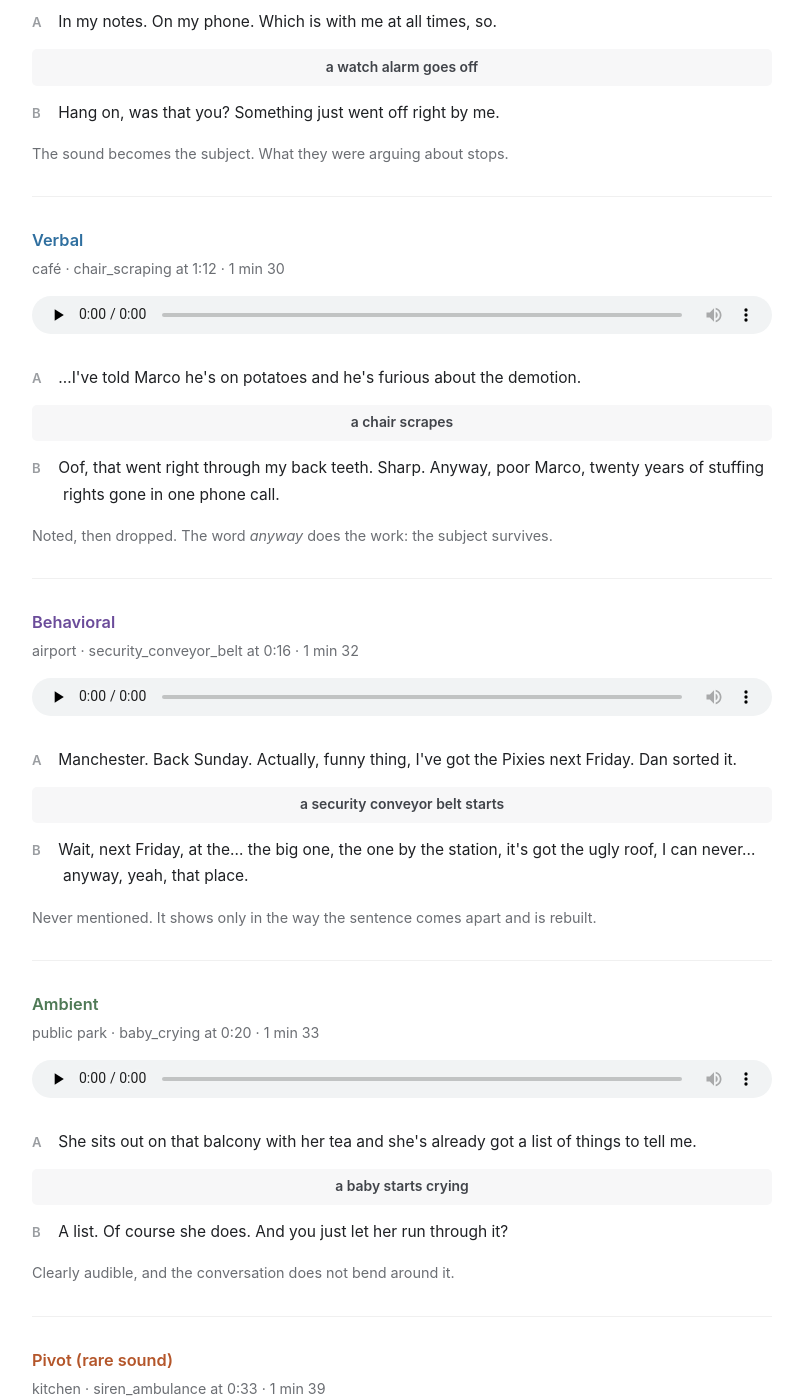
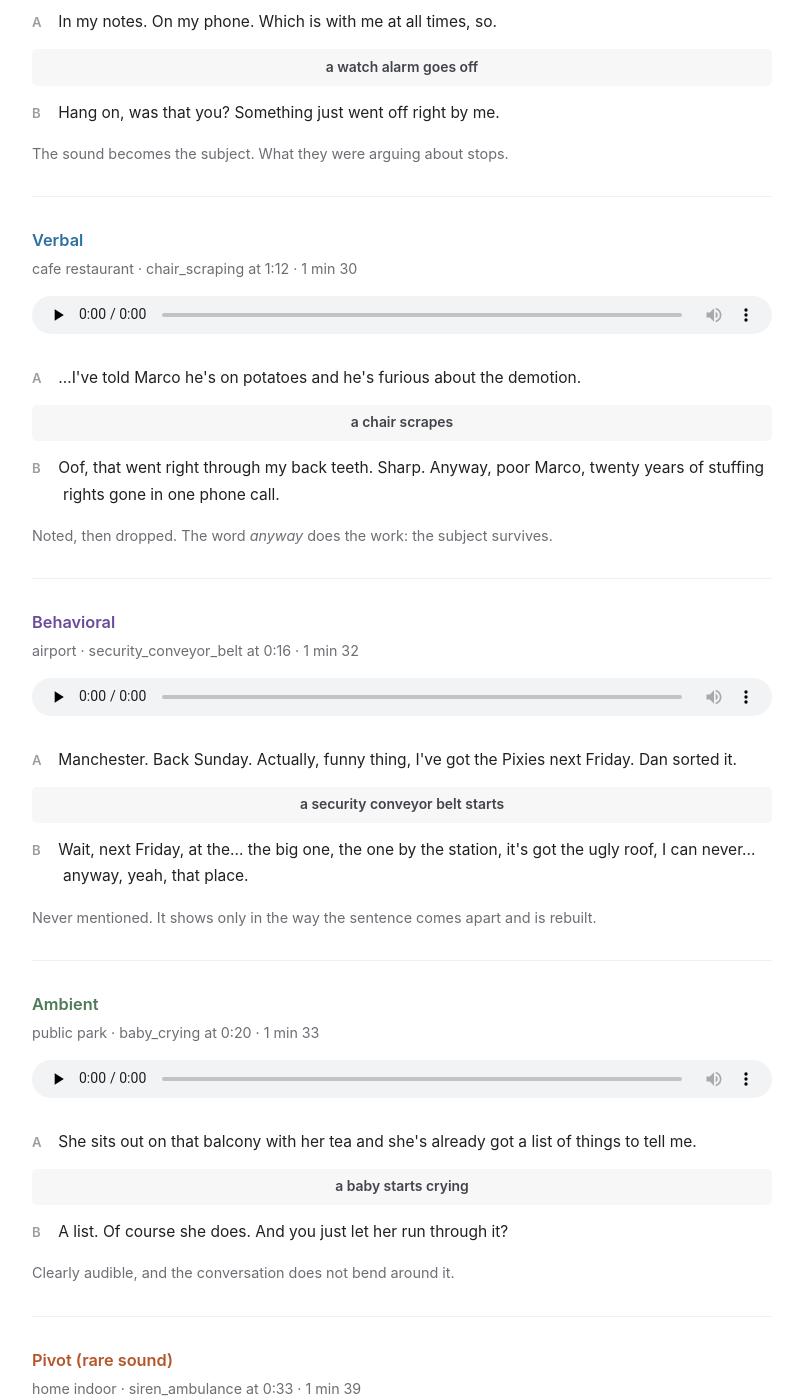
Before and after one commit to marcelgibier/marcelgibier.github.io, a Jekyll site: the page cares/index.html, which Jekyll copies as it is, in a window 1280 px wide and 1400 px high, scrolled down 2048 px. Shown: the whole window, without its empty margins (238-1041 px from the left). Built offline with Jekyll 4.4.1, drawn with Linux system fonts in a browser that asks for light colours.

Commit message:
Use the real scene names in the examples
kitchen is not one of the thirteen scenes; the fifth example is home_indoor.
cafe was also a shortening of cafe_restaurant.

```diff
--- a/cares/index.html
+++ b/cares/index.html
@@ -132,7 +132,7 @@ footer a{color:#6b6e73}
 
     <div class="ex">
       <h3 class="c2">Verbal</h3>
-      <p class="where">café · chair_scraping at 1:12 · 1 min 30</p>
+      <p class="where">cafe restaurant · chair_scraping at 1:12 · 1 min 30</p>
       <audio controls preload="none" src="/files/cares/2_verbal.mp3"></audio>
       <p class="turn"><b>A</b>…I've told Marco he's on potatoes and he's furious about the demotion.</p>
       <p class="sound">a chair scrapes</p>
@@ -162,7 +162,7 @@ footer a{color:#6b6e73}
 
     <div class="ex">
       <h3 class="c1">Pivot (rare sound)</h3>
-      <p class="where">kitchen · siren_ambulance at 0:33 · 1 min 39</p>
+      <p class="where">home indoor · siren_ambulance at 0:33 · 1 min 39</p>
       <audio controls preload="none" src="/files/cares/5_pivot.mp3"></audio>
       <p class="turn"><b>A</b>He keeps saying he's just being direct. Which, fine, be direct in the huddle. Not while I'm trying to read a hitter.</p>
       <p class="sound">an ambulance siren passes</p>
```
